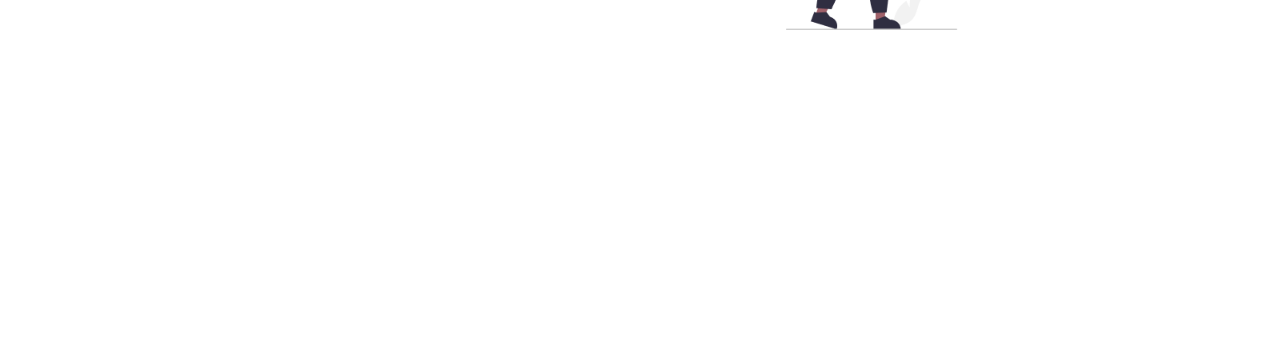
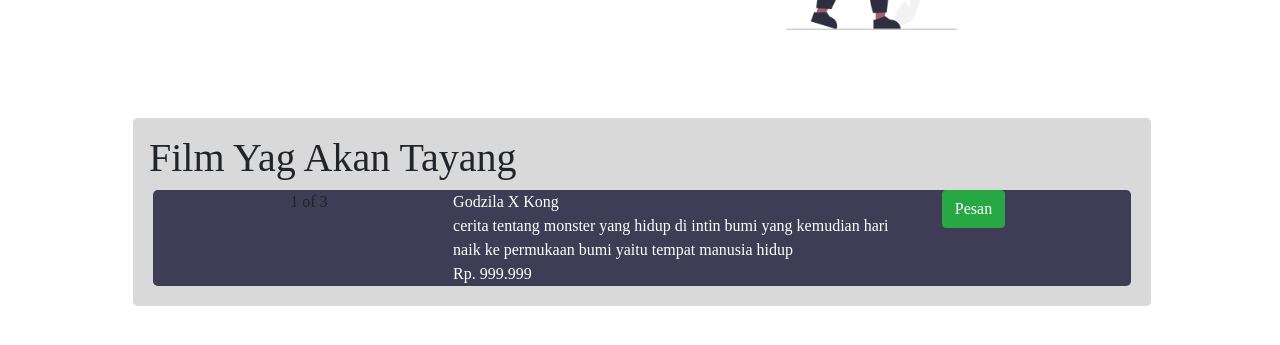
Before and after one commit to MuhRafiq28/bioskop, a Nuxt app: page / in a window 1280 px wide. Shown: the part 363-708 px from the top of the page. Built offline with nearby package versions, Linux system fonts and the light colour scheme; a web font is replaced by a local one.

Commit message:
Update: Menambah navbar

```diff
--- /dev/null
+++ b/components/AppNavbar.vue
@@ -0,0 +1,58 @@
+<template>
+  <div>
+    <b-navbar toggleable="lg" type="dark" variant="dark" class="shadow-sm">
+      <div class="container">
+        <b-navbar-brand href="#" class="font-weight-bold">NgeBioskop</b-navbar-brand>
+
+        <b-navbar-toggle target="nav-collapse"></b-navbar-toggle>
+
+        <b-collapse id="nav-collapse" is-nav>
+          <b-navbar-nav class="ml-auto">
+            <b-nav-item>
+              <router-link class="nav-link text-white" to="/">Home</router-link>
+            </b-nav-item>
+            <b-nav-item>
+              <router-link class="nav-link text-white" to="/#">Pesanan</router-link>
+            </b-nav-item>
+          </b-navbar-nav>
+
+          <b-navbar-nav>
+            <b-nav-item>
+              <b-button variant="outline-light" class="px-3">Login</b-button>
+            </b-nav-item>
+          </b-navbar-nav>
+        </b-collapse>
+      </div>
+    </b-navbar>
+  </div>
+</template>
+
+
+<script>
+export default {
+  name: 'AppNavbar',
+}
+</script>
+<style scoped>
+.nav-link {
+  transition: color 0.3s ease;
+}
+
+.nav-link:hover {
+  color: #5DC4D2 !important;
+}
+
+.b-navbar-brand {
+  font-family: 'Poppins', sans-serif;
+  font-size: 1.5rem;
+  color: #fff !important;
+}
+
+.b-navbar {
+  background-color: #007bff;
+}
+
+.shadow-sm {
+  box-shadow: 0 0.5rem 1rem rgba(0, 0, 0, 0.15);
+}
+</style>
--- /dev/null
+++ b/components/FilmTayang.vue
@@ -0,0 +1,51 @@
+<template>
+  <div class="container d-flex justify-content-between align-items-center">
+    <div v-for="(film, index) in film" :key="index" class="md:m-0 bg-abu m-5 rounded-lg p-3 col-11">
+      <h1>Film Yag Akan Tayang</h1>
+      <div class="m-1 row justify-content-md-center bg-hitam rounded-lg">
+        <div class="col col-lg-2">
+          1 of 3
+        </div>
+        <div class="col-lg-6 text-white">
+          {{ film.judul }}<br>
+          {{ film.deskripsi }}<br>
+          {{ film.harga }}
+        </div>
+        <div class="col col-lg-1">
+          <button class="btn btn-success float-bottom">
+            Pesan
+          </button>
+        </div>
+      </div>
+    </div>
+  </div>
+</template>
+
+<script>
+export default {
+  name: 'FilmTayang',
+  data(){
+    return{
+      film: [
+        {
+          img : '#',
+          judul: 'Godzila X Kong',
+          deskripsi: 'cerita tentang monster yang hidup di intin bumi  yang kemudian hari naik ke  permukaan bumi yaitu tempat manusia hidup',
+          waktu : 'waktu tayang 13.20',
+          harga: 'Rp. 999.999'
+        }
+      ]
+    }
+  }
+}
+</script>
+
+<style scoped>
+.bg-abu {
+  background: #D9D9D9;
+}
+
+.bg-hitam {
+  background: #3F3D56;
+}
+</style>
--- a/package.json
+++ b/package.json
@@ -13,7 +13,7 @@
     "bootstrap": "^4.6.2",
     "bootstrap-vue": "^2.22.0",
     "core-js": "^3.25.3",
-    "nuxt": "^2.15.8",
+    "nuxt": "^2.18.1",
     "vue": "^2.7.10",
     "vue-server-renderer": "^2.7.10",
     "vue-template-compiler": "^2.7.10"
--- a/pages/index.vue
+++ b/pages/index.vue
@@ -1,16 +1,22 @@
 <template>
   <div>
+    <AppNabar />
     <Hero />
+    <FilmTayang />
   </div>
 </template>
 
 <script>
+import AppNavbar from '../components/AppNavbar.vue';
+import FilmTayang from '../components/FilmTayang.vue';
 import Hero from '../components/hero.vue';
 
 export default {
   name: 'IndexPage',
   components: {
-    Hero
+    Hero,
+    AppNavbar,
+    FilmTayang
   }
 }
 </script>
```
Also changed, not shown: 1 other file (tests, documents, lock files or other folders).
